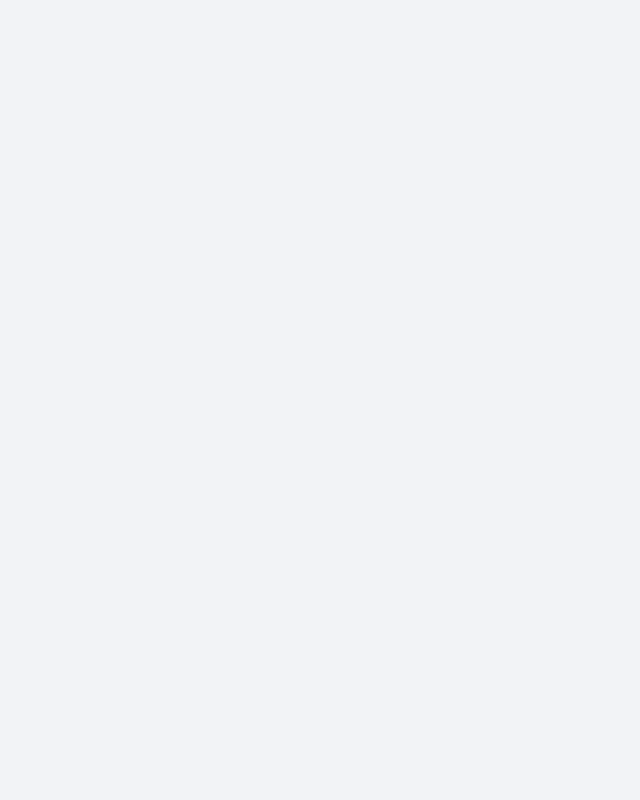
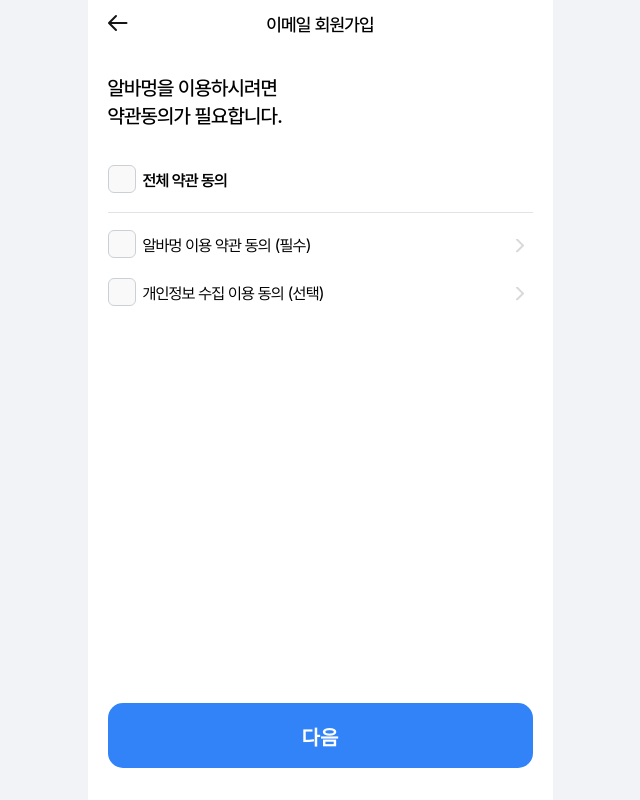
Before and after one commit to codestates-seb/seb39_main_039, a React (Create React App) app in the folder client/: page /signupTerms in a window 1280 px wide. Before the commit this address had no page. Shown: the whole page, without its empty margins (320-960 px from the left). Built offline with nearby package versions, Linux system fonts and the light colour scheme; a web font is replaced by a local one.

Commit message:
chore. signup 약관 동의 화면 구성

```diff
--- a/client/src/App.js
+++ b/client/src/App.js
@@ -1,5 +1,5 @@
 import { Routes, Route } from "react-router-dom";
-import { Login, Main, SignUp } from './pages';
+import { Login, Main, SignUp, Terms } from './pages';
 
 function App() {
   return (
@@ -7,6 +7,7 @@
       <Routes>
         <Route path="/" element={<Main />}></Route>
         <Route path="/signup" element={<SignUp />}></Route>
+        <Route path="/signupTerms" element={<Terms />}></Route>
         <Route path="/login" element={<Login />}></Route>
       </Routes>
     </>
--- /dev/null
+++ b/client/src/components/Inputs/Checkbox.js
@@ -0,0 +1,87 @@
+import React, { useState } from "react";
+import styled, { css } from "styled-components";
+
+const Checkbox = ({ text }) => {
+  const [isChecked, setIsChecked] = useState(false);
+
+  const onClickCheck = () => {
+    setIsChecked(!isChecked);
+    console.log(!isChecked);
+  };
+
+  return (
+    <CheckboxWrap>
+        <div onClick={onClickCheck} >
+            <Checkedbox type="checkbox" isChecked={isChecked}/>
+            <CheckedLabel isChecked={isChecked} ></CheckedLabel>
+            <em>{text}</em>
+        </div>
+    </CheckboxWrap>
+  );
+}
+
+export default Checkbox;
+const CheckboxWrap = styled.div`
+    position: relative;
+    cursor: pointer;
+
+    >div{
+        display:inline-block;
+
+        em{
+            display: inline-block;
+            padding-left:15px;
+            line-height:1.9em
+        }
+    }
+`;
+
+const Checkedbox = styled.input`
+    visibility: hidden;
+    ${({ isChecked }) =>
+        isChecked
+            ? css`
+                  background-color: var(--primary);
+                  border-color: var(--primary);
+                  &:after: {
+                      opacity: 1;
+                  }
+              `
+            : null}
+`;
+
+const CheckedLabel = styled.label`
+    background-color: var(--gray-050);
+    border: 1px solid var(--gray-300);
+    border-radius: 6px;
+    cursor: pointer;
+    width: 28px;
+    height: 28px;
+    position: absolute;
+    left: 0;
+    top: 0;
+    ${({ isChecked }) => {
+        return isChecked
+            ? css`
+                  background-color: var(--primary);
+                  border-color: var(--primary);
+                  &:after {
+                      border: 3px solid #fff;
+                      border-top: none;
+                      border-right: none;
+                      content: "";
+                      height: 6px;
+                      left: 6px;
+                      position: absolute;
+                      top: 6px;
+                      transform: rotate(-45deg);
+                      width: 12px;
+                  }
+              `
+            : css`
+                  background-color: var(--gray-050) !important;
+                  &:after {
+                      opacity: 1;
+                  }
+              `}}
+`;
--- /dev/null
+++ b/client/src/pages/Register/Signup/Terms.js
@@ -0,0 +1,89 @@
+import styled from "styled-components";
+import { Header } from "../../../components/Layout/Header";
+import { ButtonPrimary } from '../../../components/Button/Buttons';
+import Checkbox from '../../../components/Inputs/Checkbox';
+import Arrows from '../../../assets/img/arrows.svg';
+import { Link } from "react-router-dom";
+
+const Terms = () => {
+    return(
+        <div className="container">
+             <ConPanel>
+                <div>
+                    <Header pageTitle={'이메일 회원가입'} />
+                    <PageSummary>알바멍을 이용하시려면<br />약관동의가 필요합니다.</PageSummary>
+
+                    <FormArea>
+                        <div className="allCheck">
+                            <Checkbox text={'전체 약관 동의'}/>
+                        </div>
+
+                        <div className="check">
+                            <Checkbox text={'알바멍 이용 약관 동의 (필수)'}/>
+
+                            <Link to="/"></Link>
+                        </div>
+                        <div className="check">
+                            <Checkbox text={'개인정보 수집 이용 동의 (선택)'}/>
+                            <Link to="/"></Link>
+                        </div>
+                    </FormArea>
+                </div>
+                <div>
+                    <ButtonPrimary>다음</ButtonPrimary>
+                </div>
+             </ConPanel>
+        </div>
+    )
+}
+
+export default Terms;
+
+const ConPanel = styled.div`
+    display: flex;
+    min-height:100vh;
+    padding-bottom:4vh;
+    flex-direction: column;
+    justify-content:space-between;
+`
+
+const PageSummary = styled.h3`
+    margin:25px 0 15px;
+    font-size:20px;
+    font-weight: 500;
+    line-height: 1.4em;
+`
+
+const FormArea = styled.div`
+    padding:20px 0;
+
+    .allCheck{
+        border-bottom:1px solid var(--gray-200);
+        padding-bottom:17px;
+        margin-bottom:17px;
+        em{
+            font-weight: 600;
+        }
+    }
+
+    .check{
+        position: relative;
+        a{
+            position: absolute;
+            top:50%;
+            right:0;
+            transform: translate(0, -50%);
+            display: inline-block;
+            width:50px;
+            height:27px;
+            background-image:url('${Arrows}');
+            background-repeat: no-repeat;
+            background-position:80% 50%;
+        }
+    }
+
+    .check+.check{
+        margin-top:17px;
+    }
+
+`
--- a/client/src/pages/Register/index.js
+++ b/client/src/pages/Register/index.js
@@ -1,2 +1,3 @@
 export { default as Login } from './Login/Login';
 export { default as SignUp } from './Signup/Signup';
+export { default as Terms } from './Signup/Terms';
--- a/client/src/pages/index.js
+++ b/client/src/pages/index.js
@@ -1,9 +1,10 @@
 // 페이지 일괄 export
 import Main from './Common/Main/Main';
-import { Login, SignUp } from './Register';
+import { Login, SignUp, Terms } from './Register';
 
 export {
     Login,
     Main,
     SignUp,
+    Terms
 };
```
Also changed, not shown: client/src/assets/img/arrows.svg (added).
